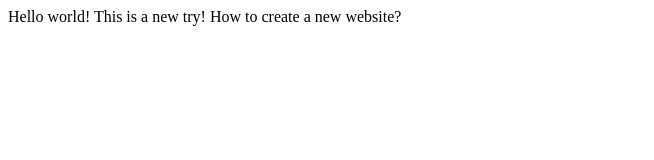
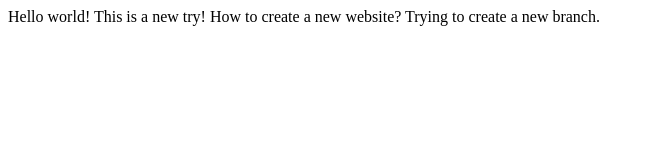
Before and after one commit to AkalyaKS/practise2.com, a plain HTML site: page index.html in a window 1280 px wide. Shown: the whole page, without its empty margins (0-654 px from the left). Drawn offline with Linux system fonts and the light colour scheme.

Commit message:
docs: added a new line

```diff
--- a/index.html
+++ b/index.html
@@ -10,6 +10,7 @@
     Hello world!
     This is a new try!
     How to create a new website?
+    Trying to create a new branch.
 
 </body>
 </html>
```
